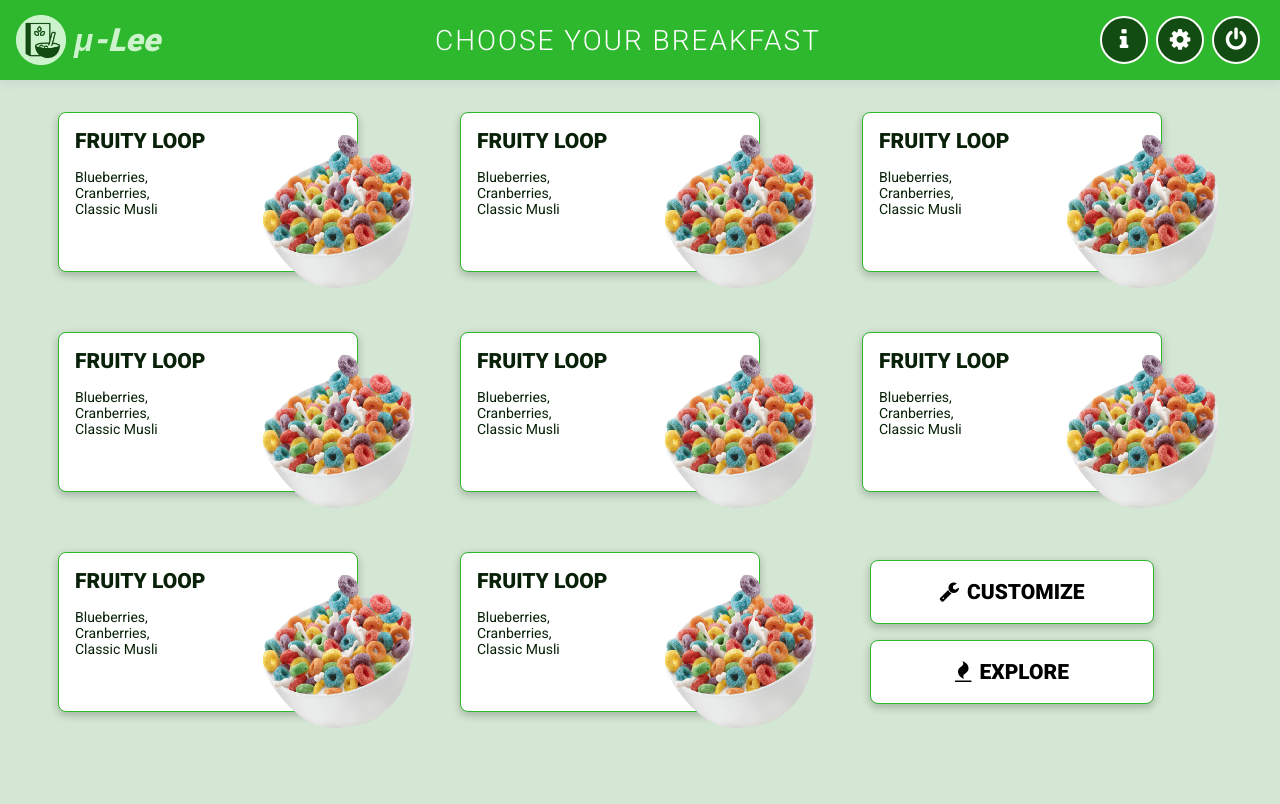
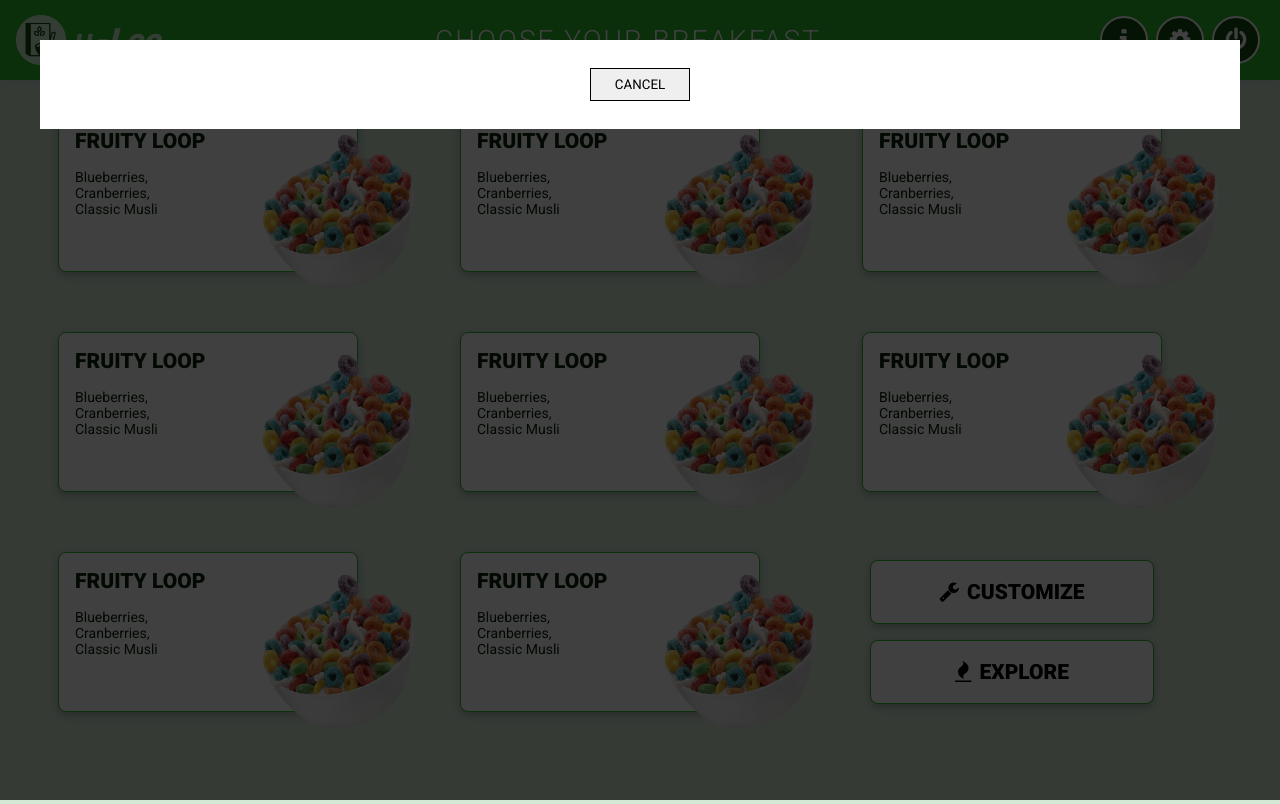
Before and after one commit to TFphoenix/tms, an Angular app in the folder mulee-interface/: page /breakfast/predefined in a window 1280 px wide. Both pictures are taken after a click on the button "EXPLORE". Built offline with nearby package versions, Linux system fonts and the light colour scheme.

Commit message:
mulee-interface: Add jw-modal component

```diff
--- a/mulee-interface/src/app/pages/predefined-breakfast/predefined-breakfast.component.html
+++ b/mulee-interface/src/app/pages/predefined-breakfast/predefined-breakfast.component.html
@@ -22,9 +22,13 @@
       <button class="interactable-bright">
         <i class="fa fa-wrench mr-8"></i>CUSTOMIZE
       </button>
-      <button class="interactable-bright">
+      <button (click)="openModal('details-modal')" class="interactable-bright">
         <i class="fa fa-fire mr-8"></i>EXPLORE
       </button>
     </div>
   </div>
 </div>
+
+<jw-modal id="details-modal">
+  <button (click)="cancelModal('details-modal')">CANCEL</button>
+</jw-modal>
--- a/mulee-interface/src/app/pages/predefined-breakfast/predefined-breakfast.component.ts
+++ b/mulee-interface/src/app/pages/predefined-breakfast/predefined-breakfast.component.ts
@@ -1,5 +1,6 @@
 import { Component, OnInit } from '@angular/core';
 import { Breakfast } from 'src/app/models/breakfast.model';
+import { ModalService } from 'src/app/shared/modal/modal.service';
 
 @Component({
   selector: 'app-predefined-breakfast',
@@ -9,7 +10,19 @@ import { Breakfast } from 'src/app/models/breakfast.model';
 export class PredefinedBreakfastComponent implements OnInit {
   breakfastOptions: Breakfast[] = Array<Breakfast>(8);
 
-  constructor() {}
+  constructor(private readonly _modal: ModalService) {}
 
   ngOnInit(): void {}
+
+  openModal(id: string) {
+    this._modal.open(id);
+  }
+
+  cancelModal(id: string) {
+    this._modal.close(id);
+  }
+
+  closeModal(id: string) {
+    this._modal.close(id);
+  }
 }
--- /dev/null
+++ b/mulee-interface/src/app/shared/modal/modal.component.html
@@ -0,0 +1,6 @@
+<div class="jw-modal">
+  <div class="jw-modal-body">
+    <ng-content></ng-content>
+  </div>
+</div>
+<div class="jw-modal-background"></div>
--- /dev/null
+++ b/mulee-interface/src/app/shared/modal/modal.component.scss
@@ -0,0 +1,54 @@
+/* MODAL STYLES
+-------------------------------*/
+jw-modal {
+  /* modals are hidden by default */
+  display: none;
+
+  .jw-modal {
+    /* modal container fixed across whole screen */
+    position: fixed;
+    top: 0;
+    right: 0;
+    bottom: 0;
+    left: 0;
+
+    /* z-index must be higher than .jw-modal-background */
+    z-index: 1000;
+
+    /* enables scrolling for tall modals */
+    overflow: auto;
+
+    .jw-modal-body {
+      display: flex;
+      justify-content: center;
+      align-items: center;
+      flex-direction: column;
+      padding: 20px;
+      background: #fff;
+
+      /* margin exposes part of the modal background */
+      margin: 40px;
+    }
+  }
+
+  .jw-modal-background {
+    /* modal background fixed across whole screen */
+    position: fixed;
+    top: 0;
+    right: 0;
+    bottom: 0;
+    left: 0;
+
+    /* semi-transparent black  */
+    background-color: #000;
+    opacity: 0.75;
+
+    /* z-index must be below .jw-modal and above everything else  */
+    z-index: 900;
+  }
+}
+
+body.jw-modal-open {
+  /* body overflow is hidden to hide main scrollbar when modal window is open */
+  overflow: hidden;
+}
--- /dev/null
+++ b/mulee-interface/src/app/shared/modal/modal.component.ts
@@ -0,0 +1,64 @@
+import {
+  Component,
+  ViewEncapsulation,
+  ElementRef,
+  Input,
+  OnInit,
+  OnDestroy,
+} from '@angular/core';
+
+import { ModalService } from './modal.service';
+
+@Component({
+  selector: 'jw-modal',
+  templateUrl: 'modal.component.html',
+  styleUrls: ['modal.component.scss'],
+  encapsulation: ViewEncapsulation.None,
+})
+export class ModalComponent implements OnInit, OnDestroy {
+  @Input() id: string = '';
+  private element: any;
+
+  constructor(private modalService: ModalService, private el: ElementRef) {
+    this.element = el.nativeElement;
+  }
+
+  ngOnInit(): void {
+    // ensure id attribute exists
+    if (!this.id) {
+      console.error('modal must have an id');
+      return;
+    }
+
+    // move element to bottom of page (just before </body>) so it can be displayed above everything else
+    document.body.appendChild(this.element);
+
+    // close modal on background click
+    this.element.addEventListener('click', (el: any) => {
+      if (el.target.className === 'jw-modal') {
+        this.close();
+      }
+    });
+
+    // add self (this modal instance) to the modal service so it's accessible from controllers
+    this.modalService.add(this);
+  }
+
+  // remove self from modal service when component is destroyed
+  ngOnDestroy(): void {
+    this.modalService.remove(this.id);
+    this.element.remove();
+  }
+
+  // open modal
+  open(): void {
+    this.element.style.display = 'block';
+    document.body.classList.add('jw-modal-open');
+  }
+
+  // close modal
+  close(): void {
+    this.element.style.display = 'none';
+    document.body.classList.remove('jw-modal-open');
+  }
+}
--- /dev/null
+++ b/mulee-interface/src/app/shared/modal/modal.service.ts
@@ -0,0 +1,28 @@
+import { Injectable } from '@angular/core';
+
+@Injectable({ providedIn: 'root' })
+export class ModalService {
+  private modals: any[] = [];
+
+  add(modal: any) {
+    // add modal to array of active modals
+    this.modals.push(modal);
+  }
+
+  remove(id: string) {
+    // remove modal from array of active modals
+    this.modals = this.modals.filter((x) => x.id !== id);
+  }
+
+  open(id: string) {
+    // open modal specified by id
+    const modal = this.modals.find((x) => x.id === id);
+    modal.open();
+  }
+
+  close(id: string) {
+    // close modal specified by id
+    const modal = this.modals.find((x) => x.id === id);
+    modal.close();
+  }
+}
```
Also changed, not shown: mulee-interface/src/app/app.module.ts (+5 -7 lines), mulee-interface/src/app/shared/shared.module.ts (added, +11 -0 lines), 1 other file (tests, documents, lock files or other folders).
